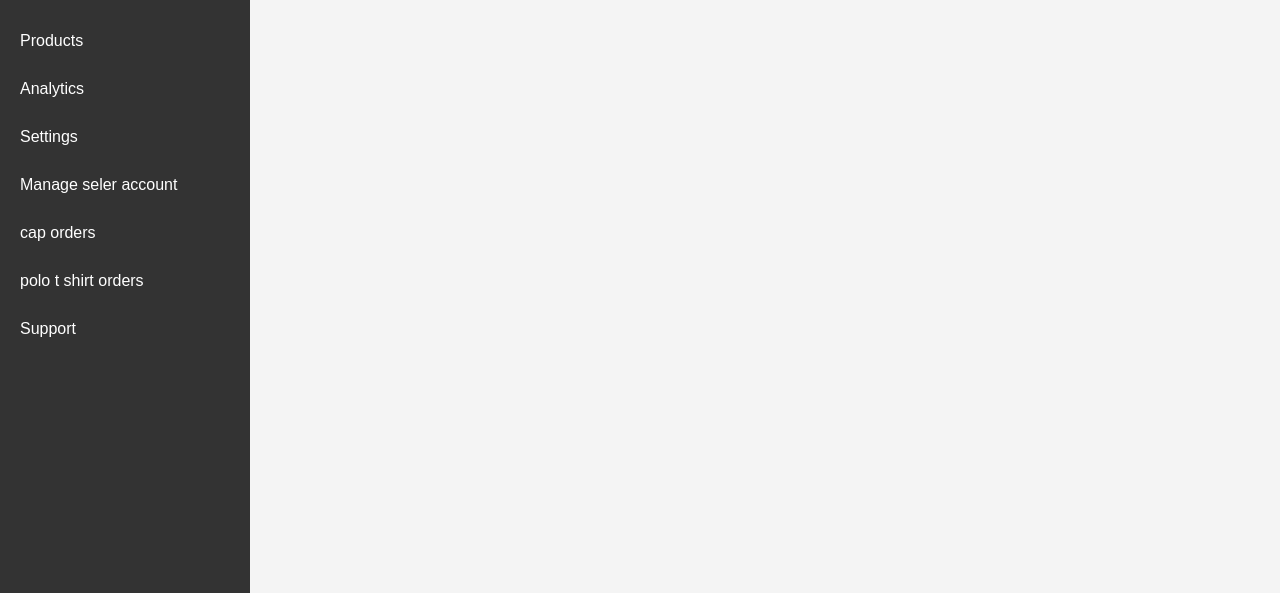
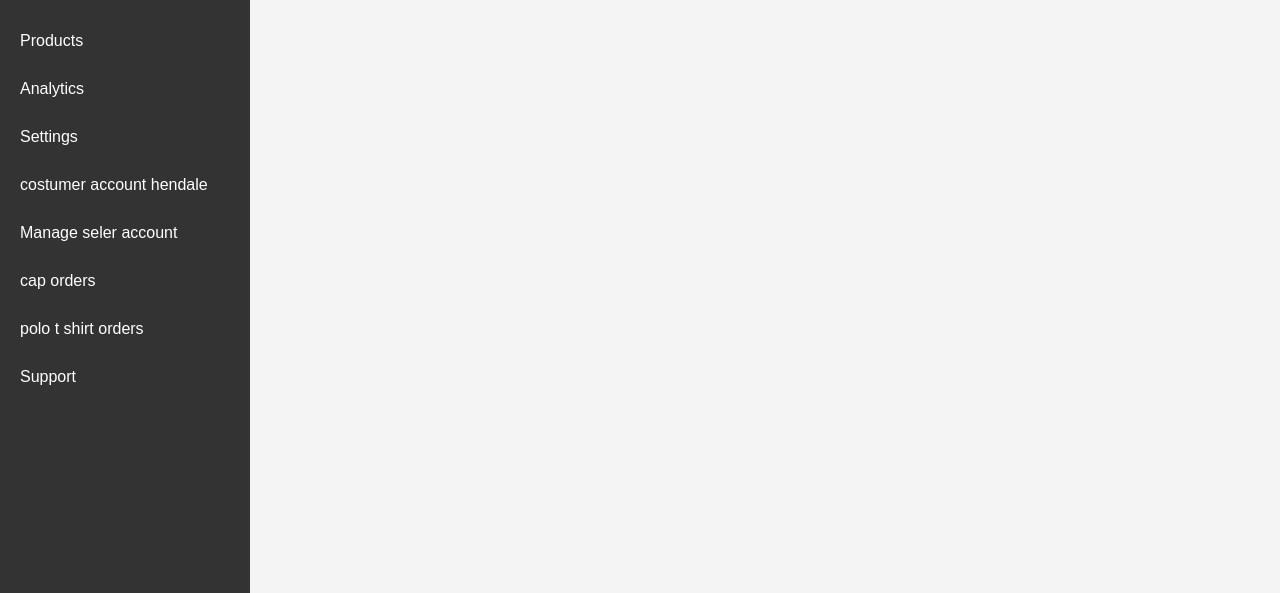
Before and after one commit to yasuprint/yasuprint.shoping, a plain HTML site: page indexpenal.html in a window 1280 px wide. Shown: the part 207-800 px from the top of the page. Drawn offline with Linux system fonts and the light colour scheme.

Commit message:
Update indexpenal.html

```diff
--- a/indexpenal.html
+++ b/indexpenal.html
@@ -85,12 +85,12 @@
   <a href="#">Products</a>
   <a href="#">Analytics</a>
   <a href="#">Settings</a>
+  <a href="accounthandell.html">costumer account hendale</a>
   <a href="costuemrrgsitersellpenal.html">Manage seler account</a>
   <a href="caporderpenal.html">cap orders</a>
   <a href="polotshiertpenal.html">polo t shirt orders</a>
   <a href="#">Support</a>
 </div>
-
 
 <div class="main-content">
   <h1>Welcome to Admin Panel</h1>
```
